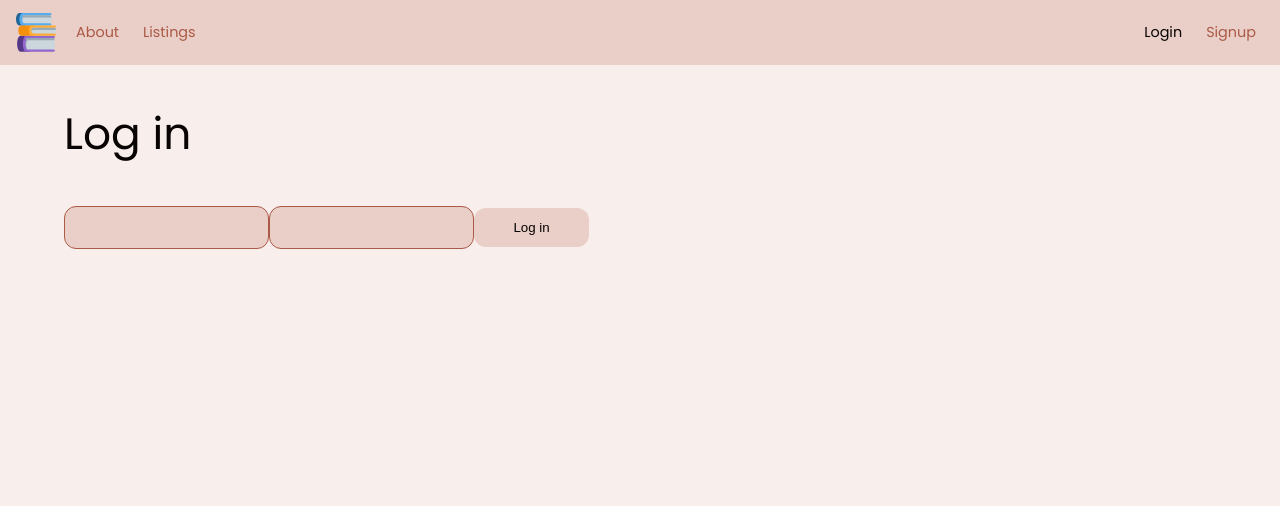
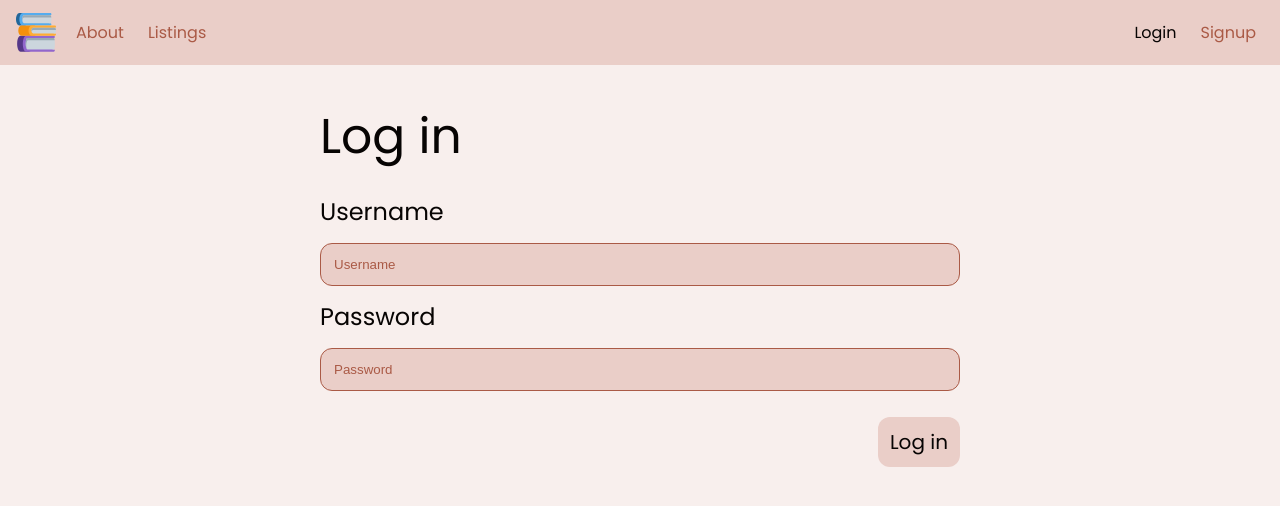
Before and after one commit to hrtowii/bookproject, a React (Vite) app: page /login in a window 1280 px wide. Shown: the top 506 px of the page. Built offline with nearby package versions, Linux system fonts and the light colour scheme.

Commit message:
fixed login route by using callback. css for both

```diff
--- a/src/index.css
+++ b/src/index.css
@@ -121,18 +121,41 @@ button {
   }
 }
 
-@media screen and (min-width: 641px) and (max-width: 768px) {
-  html {font-size: 70%;} /*16px*/
+@media (max-width: 640px) {
+  .content {
+    max-width:640px
+  }
+  .bottompartidk {
+    flex-direction: column;
+  }
+  .bottompartidk div {
+    margin-bottom: 1rem;
+  }
+  .signupwrapper {
+    padding: 0;
+  }
 }
-
-@media screen and (min-width: 769px) and (max-width: 1024px) {
-  html {font-size: 80%;} /*16px*/
+@media (max-width: 768px) {
+  .content {
+    max-width:768px
+  }
 }
-
-@media screen and (min-width: 1025px) and (max-width: 1280px) {
-  html {font-size: 90%;} /*16px*/
+@media (max-width: 1024px) {
+  .content {
+    max-width:1024px
+  }
 }
-
-@media screen and (min-width: 1281px) {
-  html {font-size: 100%;} /*16px*/
+@media (max-width: 1280px) {
+  .content {
+    max-width:1280px
+  }
 }
+@media (max-width: 1536px) {
+  .content {
+    max-width:1536px
+  }
+}
+.mx-auto {
+  margin-left:auto;
+  margin-right:auto
+}
--- a/src/pages/Login.tsx
+++ b/src/pages/Login.tsx
@@ -1,7 +1,15 @@
-// import React, { useState, useEffect, useRef } from 'react'
+import React, { useState, useEffect, useRef } from 'react'
 import { post, site } from '../utilities'
 import Cookies from 'js-cookie'
+import './Signup.css'
 
+interface LoginStatus {
+  status: 'error' | 'success' | null;
+  message?: string;
+}
+
+function Login() {
+  const [loginStatus, setLoginStatus] = useState<LoginStatus>({status: null})
   async function HandleLogin(event: React.FormEvent<HTMLFormElement>) {
     try {
       event.preventDefault()
@@ -10,29 +18,61 @@ async function HandleLogin(event: React.FormEvent<HTMLFormElement>) {
       const username = data.get('username')
       const password = data.get("password") as string
       const response = await post(`${site}/login`, {"username": username, "password": password})
-    if (response.status = 200) {
-      const stuff = {"username": response.username, "token": response.token} // im doing this stupid thing so i can add username to navbar
-      return stuff
+
+      if (response.status === true) {
+        Cookies.set("username", response.username)
+        Cookies.set("token", response.token)
+        setLoginStatus({"status": 'success'})
+        return loginStatus
+      } else {
+        switch (response.ErrorMessage) {
+          case "Username doesn't exist":
+            setLoginStatus({"status": 'error', "message": "Username doesn't exist. Please sign up."})
+            break;
+          case "Username or password is incorrect!":
+            setLoginStatus({"status": 'error', "message": "Username or password incorrect!"})
+            break;
+        }
       }
     } catch (e) {
       console.log(e)
     }
   }
-function Login() {
+
   return (
     <div className='content'>
+      <div className="signupwrapper">
         <h1>Log in</h1>
-      <form onSubmit={
-          async (event) => {
-            const stuff = await HandleLogin(event)
-            Cookies.set('authToken', stuff?.token);
-            Cookies.set("username", stuff?.username)
-          }
-        }>
-        <input type='text' name="username"></input>
-        <input type='text' name="password"></input>
-        <button type="submit">Log in</button>
+        <div className='inputwrapper'>
+          <form onSubmit={(event: React.FormEvent<HTMLFormElement>) => HandleLogin(event)}>
+            <div className='loginfield'>
+              <p>Username</p>
+              <input placeholder="Username" type='text' name="username"></input>
+            </div>
+            <div className='loginfield'>
+              <p>Password</p>
+              <input placeholder="Password" type='text' name="password"></input>
+            </div>
+            <div className='bottompartidk'>
+              {loginStatus.status === 'error' && ( // THIS IS NOT THE RESPONSE CODE. IT IS A KEY NAMED STATUS. I SPENT 1 HOUR
+                <div className='registerError'>
+                  <p>{loginStatus.message}</p>
+                </div>
+              )}
+              {loginStatus.status === 'success' && (
+                <div className='registerSuccess'>
+                  <p>Successfully logged in.</p>
+                </div>
+              )}
+              {loginStatus.status === null && (
+                <div>
+                </div> // i need an empty div to push the signup to the right
+              )}
+              <button type="submit"><h5 style={{ "margin": 0 }}>Log in</h5></button>
+            </div>
           </form>
+        </div>
+      </div>
     </div>
   )
 }
--- a/src/pages/Signup.css
+++ b/src/pages/Signup.css
@@ -1,34 +1,40 @@
 .registerError {
-    display: flex;
-    flex-direction: column;
-    padding: 12px;
+    padding: 5px 10px;
     background-color: red;
-    border-color: white;
-    border-width: thick;
     border-radius: 12px;
-    max-width: 250px;
+    max-width: 355px;
 }
 
 .registerSuccess {
-    display: flex;
-    flex-direction: column;
-    padding: 12px;
+    padding: 5px 10px;
     background-color: green;
-    border-color: white;
-    border-width: thick;
-    border-style: solid;
     border-radius: 12px;
-    max-width: 250px;
+    max-width: 355px;
 }
 
+.signupwrapper {
+    padding-inline: 20vw;
+}
 .inputwrapper {
     display: flex;
     flex-direction: column;
-    align-items: center;
+    /* align-items: center; */
 }
 
+.bottompartidk {
+    display: flex;
+    justify-content: space-between;
+    align-items: center;
+    margin-top: 1rem;
+}
 form button {
-    width: 10%;
+    cursor: pointer;
+    max-width: 30%;
+    height: 50px;
+}
+
+form {
+    width: 100%;
 }
 input[type=text] {
     color: var(--text);
@@ -46,14 +52,12 @@ input:focus {
     border-color: var(--accent);
 }
 
-.input {
+.loginfield {
     display: flex;
     flex-direction: column;
-    align-items: center;
-    justify-content: space-between;
 }
 
-.input p {
+.loginfield p {
     font-size: 1.5rem;
     margin: 0;
 }
--- a/src/pages/Signup.tsx
+++ b/src/pages/Signup.tsx
@@ -23,7 +23,7 @@ async function ValidatePassword(password: string) {
 } // 1 special symbol, capital alphabet, a number
 
 function Signup() {
-  const [passwordValidity, setPasswordValidity] = useState<PasswordValidity>({status: null})
+  const [passwordValidity, setPasswordValidity] = useState<PasswordValidity>({ status: null })
   async function HandleSignup(event: React.FormEvent<HTMLFormElement>) {
     try {
       event.preventDefault()
@@ -34,15 +34,15 @@ function Signup() {
       if (await ValidatePassword(password)) {
         const response = await post(`${site}/register`, { "username": username, "password": password })
         if (response.status === true) {
-          setPasswordValidity({status: 'success'})
+          setPasswordValidity({ status: 'success' })
           return passwordValidity
         } else if (response.status === false) { // THIS IS NOT THE RESPONSE CODE. IT IS A KEY NAMED STATUS. I SPENT 1 HOUR
           if (response.ErrorMessage.includes("already exists!")) {
-            setPasswordValidity({status: 'error', message: "Username already exists!"})
+            setPasswordValidity({ status: 'error', message: "Username already exists!" })
           }
         }
       } else {
-        setPasswordValidity({status: 'error', message: "Password requires special symbol, a capital alphabet/number, and at least 8 characters"})
+        setPasswordValidity({ status: 'error', message: "Password requires special symbol, a capital alphabet/number, and at least 8 characters" })
       }
     } catch (e) {
       console.log(e);
@@ -50,31 +50,37 @@ function Signup() {
   }
   return (
     <div className='content'>
+      <div className="signupwrapper">
         <h1>Sign up</h1>
-      {/* <h2>{data?.message}</h2> */}
         <div className='inputwrapper'>
           <form onSubmit={(event: React.FormEvent<HTMLFormElement>) => HandleSignup(event)}>
-          <div className='input'>
+            <div className='loginfield'>
               <p>Username</p>
               <input placeholder="Username" type='text' name="username"></input>
             </div>
-          <div className='input'>
+            <div className='loginfield'>
               <p>Password</p>
               <input placeholder="Password" type='text' name="password"></input>
             </div>
-          <button type="submit"><h5 style={{"margin": 0}}>Sign up</h5></button>
-        </form>
+            <div className='bottompartidk'>
               {passwordValidity.status === 'error' && (
                 <div className='registerError'>
-            <h5 style={{"margin": 0}}>Invalid password!</h5>
                   <p>{passwordValidity.message}</p>
                 </div>
               )}
               {passwordValidity.status === 'success' && (
                 <div className='registerSuccess'>
-            <h5 style={{"margin": 0}}>Successfully registered.</h5>
-          </div> // refactor to component later and pass in as propr
+                  <p>Successfully registered.</p>
+                </div>
               )}
+              {passwordValidity.status === null && (
+                <div>
+                </div> // i need an empty div to push the signup to the right
+              )}
+              <button type="submit"><h5 style={{ "margin": 0 }}>Sign up</h5></button>
+            </div>
+          </form>
+        </div>
       </div>
     </div>
   )
```
Also changed, not shown: 1 other file (tests, documents, lock files or other folders). Lines whose indentation alone changed are shown as unchanged.
